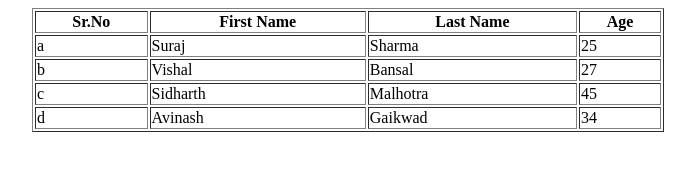
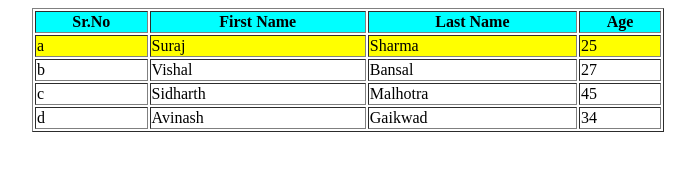
Before and after one commit to SuchitAK47/suchit, a plain HTML site: page repeat HTML/tabel.html in a window 1280 px wide. Shown: the whole page, without its empty margins (292-987 px from the left). Drawn offline with Linux system fonts and the light colour scheme.

Commit message:
add file

```diff
--- a/repeat HTML/tabel.html
+++ b/repeat HTML/tabel.html
@@ -8,13 +8,13 @@
 </head>
 <body>
     <table border="1" align="center" width="50%">
-        <tr>
+        <tr style="background-color: aqua;">
             <th>Sr.No</th>
             <th>First Name</th>
             <th>Last Name</th>
             <th>Age</th>
         </tr>
-        <tr>
+        <tr style="background-color: yellow;">
             <td>a</td>
             <td>Suraj</td>
             <td>Sharma</td>
```
